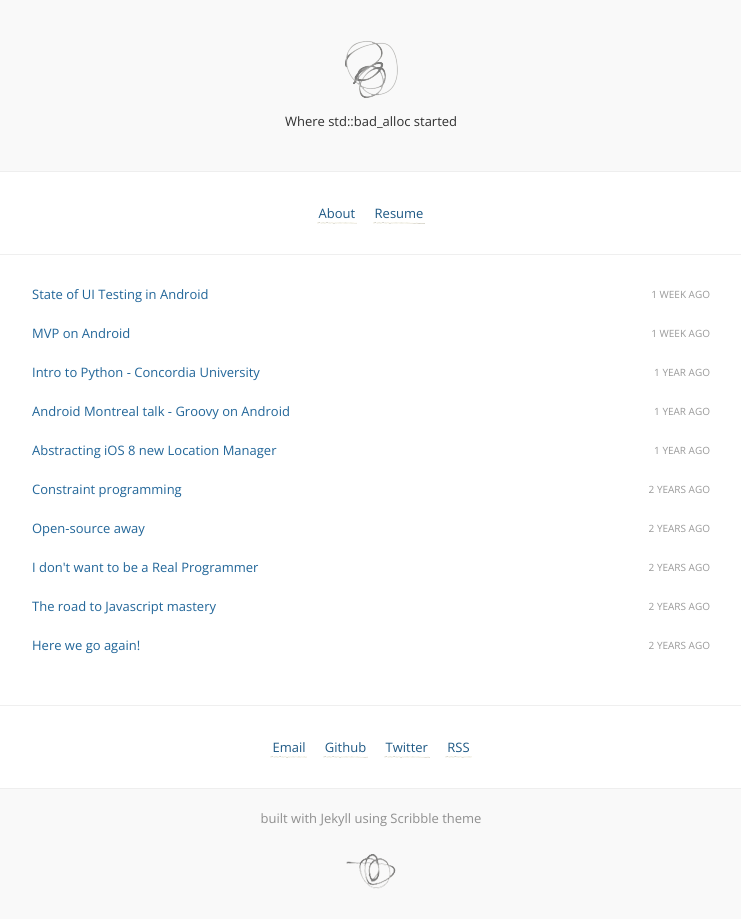
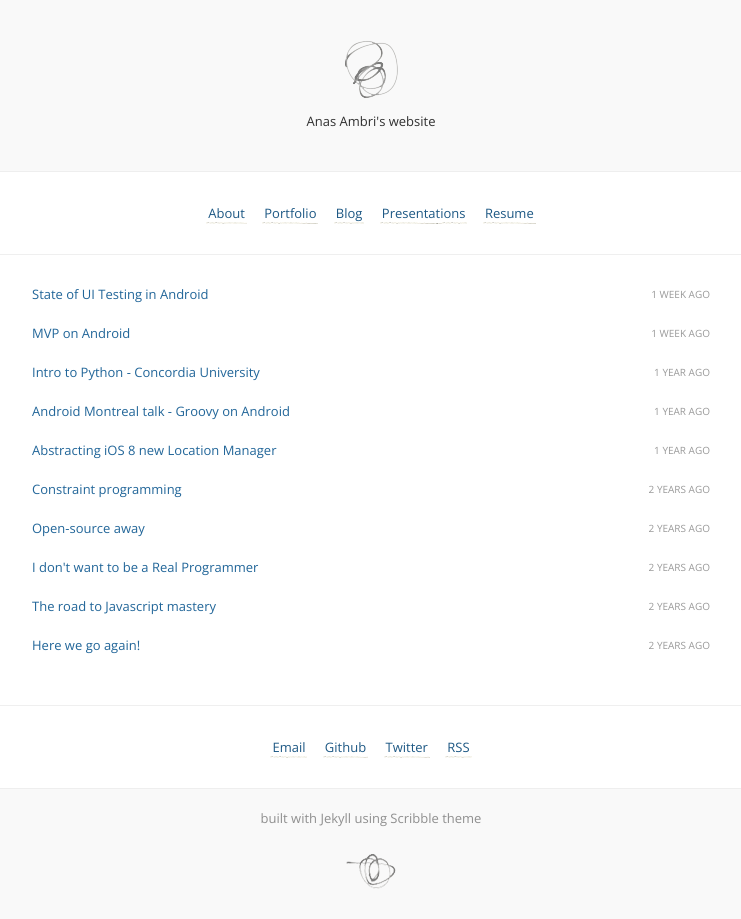
Before and after one commit to anas-ambri/anas-ambri.github.io, a Jekyll site: the page built from index.html, in a window 1280 px wide. Shown: the whole page, without its empty margins (269-1010 px from the left). Built offline with Jekyll 4.4.1, drawn with Linux system fonts in a browser that asks for light colours; Markdown is read by kramdown in place of the engine named in the settings; comment, search, counter and statistics services are not loaded.

Commit message:
Changing config, adding google analytics and disqus

```diff
--- a/_config.yml
+++ b/_config.yml
@@ -1,14 +1,20 @@
-title:            Where std::bad_alloc started
-description:      A tale of a recent grad
+title:            Anas Ambri's website
+description:      A tale of an aspring mobile developer
 url:              http://verybadalloc.com
 signoff:          Anas Ambri
-disqus_shortname: # disqus comment thread for post header options. ( leave blank if unwanted. )
+disqus_shortname: verybadalloc
 facebook_appid:   # appid for like button, remove from /_includes/share.html if unwanted.
-google_analytics: # set tracking, remove from /javascripts/basic.js if unwanted.
+google_analytics: UA-71024069-1
 
 links:
   - name:         About
     url:          /about
+  - name:         Portfolio
+    url:          /portfolio
+  - name:         Blog
+    url:          /blog
+  - name:         Presentations
+    url:          /presentations
   - name:         Resume
     url:          /downloads/Ambri_Anas_resume.pdf
   - name:         Email
```
Also changed, not shown: 1 other file.
